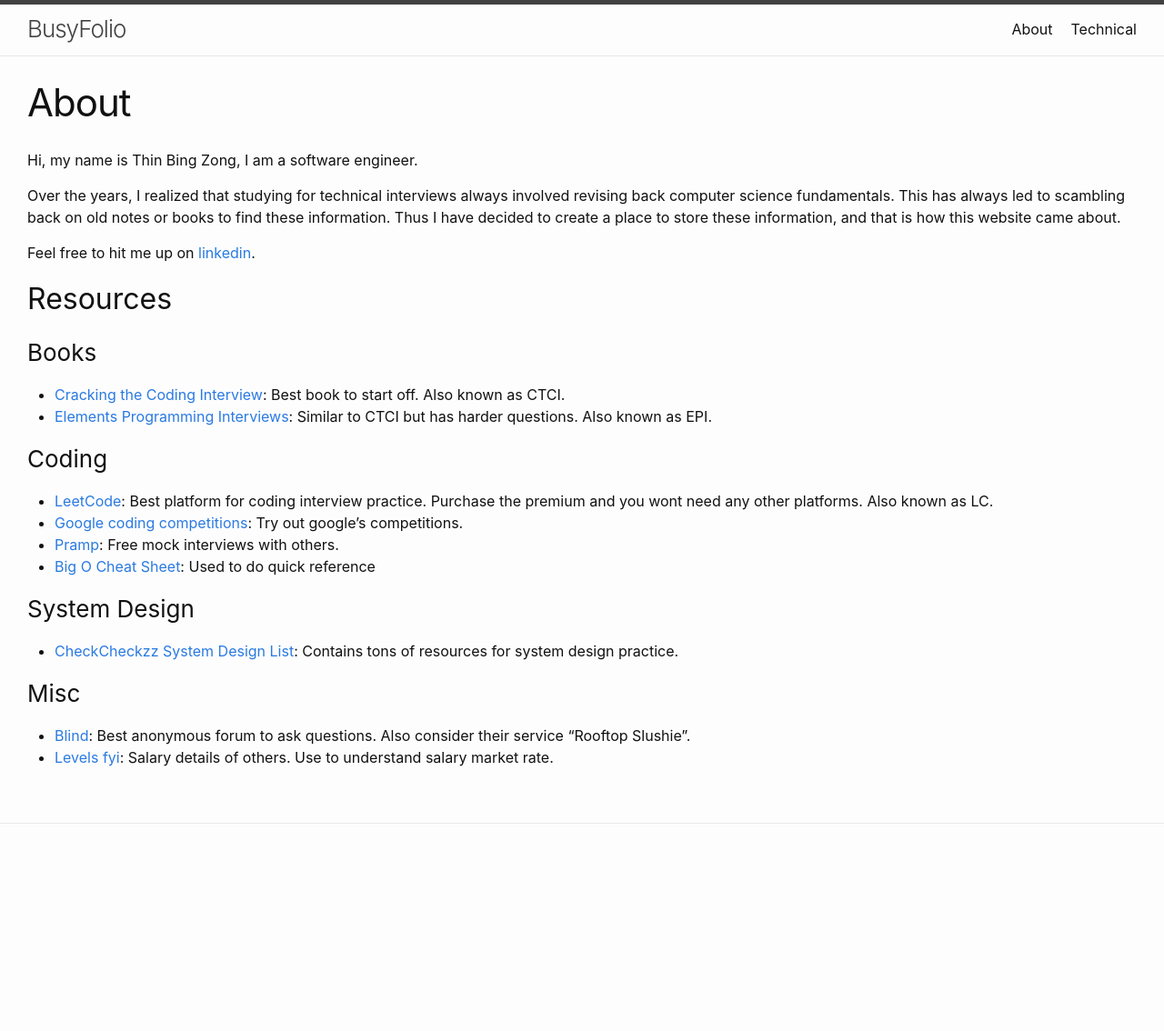
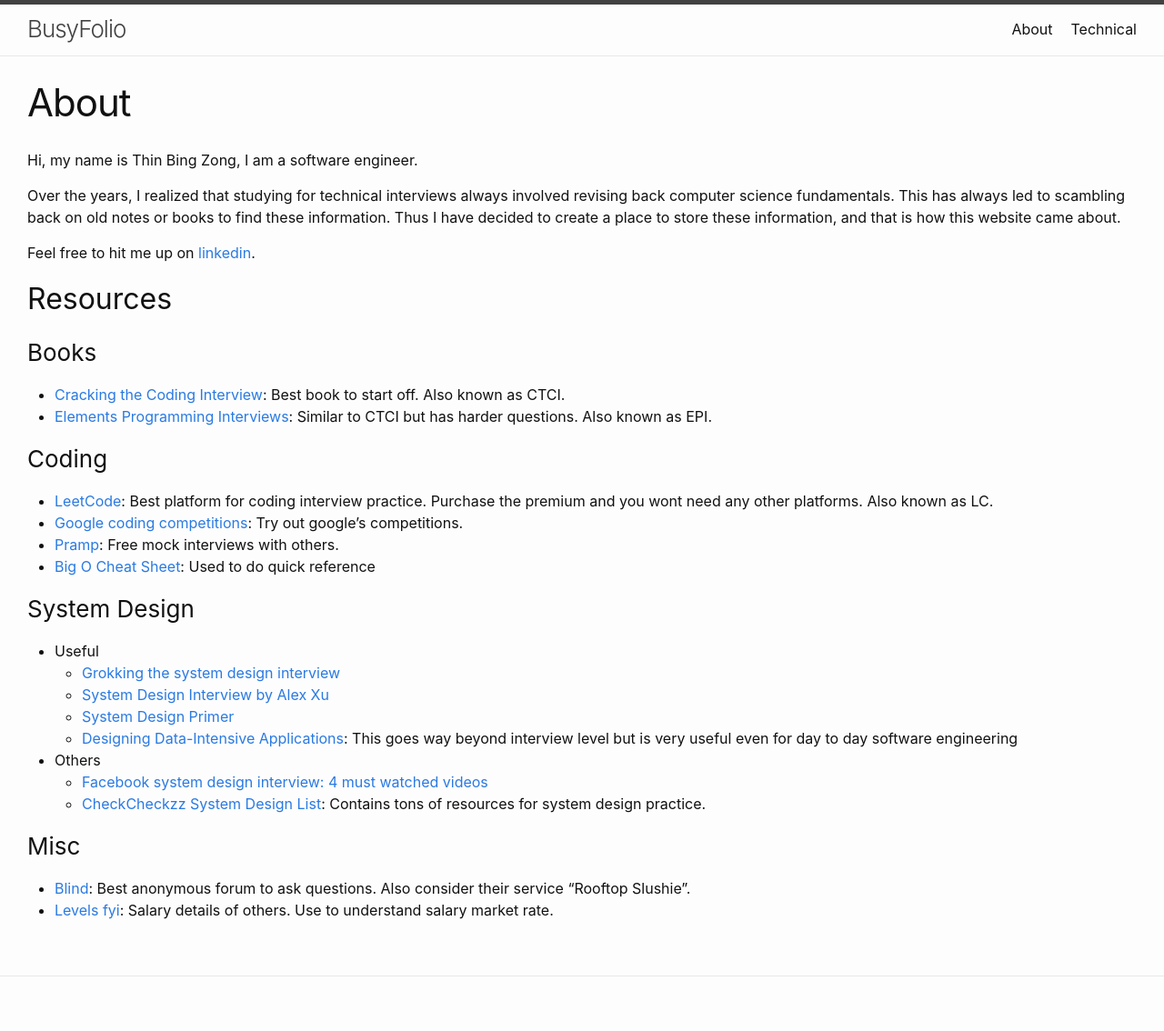
Before and after one commit to bzthin/bzthin.github.io, a Jekyll site: the page built from pages/about.md, in a window 1280 px wide. Shown: the whole page at 91% size. Built offline with Jekyll 4.4.1, drawn with Linux system fonts in a browser that asks for light colours; before the commit the page ends 966 px from its top, so only the background shows below that.

Commit message:
Added more system design noets

```diff
--- a/pages/about.md
+++ b/pages/about.md
@@ -11,6 +11,7 @@ This has always led to scambling back on old notes or books to find these inform
 Thus I have decided to create a place to store these information, and that is how this website came about.
 
 Feel free to hit me up on [linkedin](https://www.linkedin.com/in/bzthin/).
+
 ## Resources
 ### Books
 - [Cracking the Coding Interview](https://www.crackingthecodinginterview.com/): Best book to start off. Also known as CTCI.
@@ -23,7 +24,14 @@ Feel free to hit me up on [linkedin](https://www.linkedin.com/in/bzthin/).
 - [Big O Cheat Sheet](https://www.bigocheatsheet.com/): Used to do quick reference
 
 ### System Design
-- [CheckCheckzz System Design List](https://github.com/checkcheckzz/system-design-interview): Contains tons of resources for system design practice.
+- Useful
+  - [Grokking the system design interview](https://www.educative.io/courses/grokking-the-system-design-interview)
+  - [System Design Interview by Alex Xu](https://www.amazon.com/dp/B08B3FWYBX/)
+  - [System Design Primer](https://github.com/donnemartin/system-design-primer)
+  - [Designing Data-Intensive Applications](https://www.amazon.com/dp/B06XPJML5D): This goes way beyond interview level but is very useful even for day to day software engineering
+- Others
+  - [Facebook system design interview: 4 must watched videos](https://mlengineer.io/facebook-system-design-interview-4-must-watched-videos-212e07d4fbc2)
+  - [CheckCheckzz System Design List](https://github.com/checkcheckzz/system-design-interview): Contains tons of resources for system design practice.
 
 ### Misc
 - [Blind](https://www.teamblind.com/): Best anonymous forum to ask questions. Also consider their service "Rooftop Slushie".
```
Also changed, not shown: pages/technical/coding/algorithms/tree.md (+1 -1 lines).
